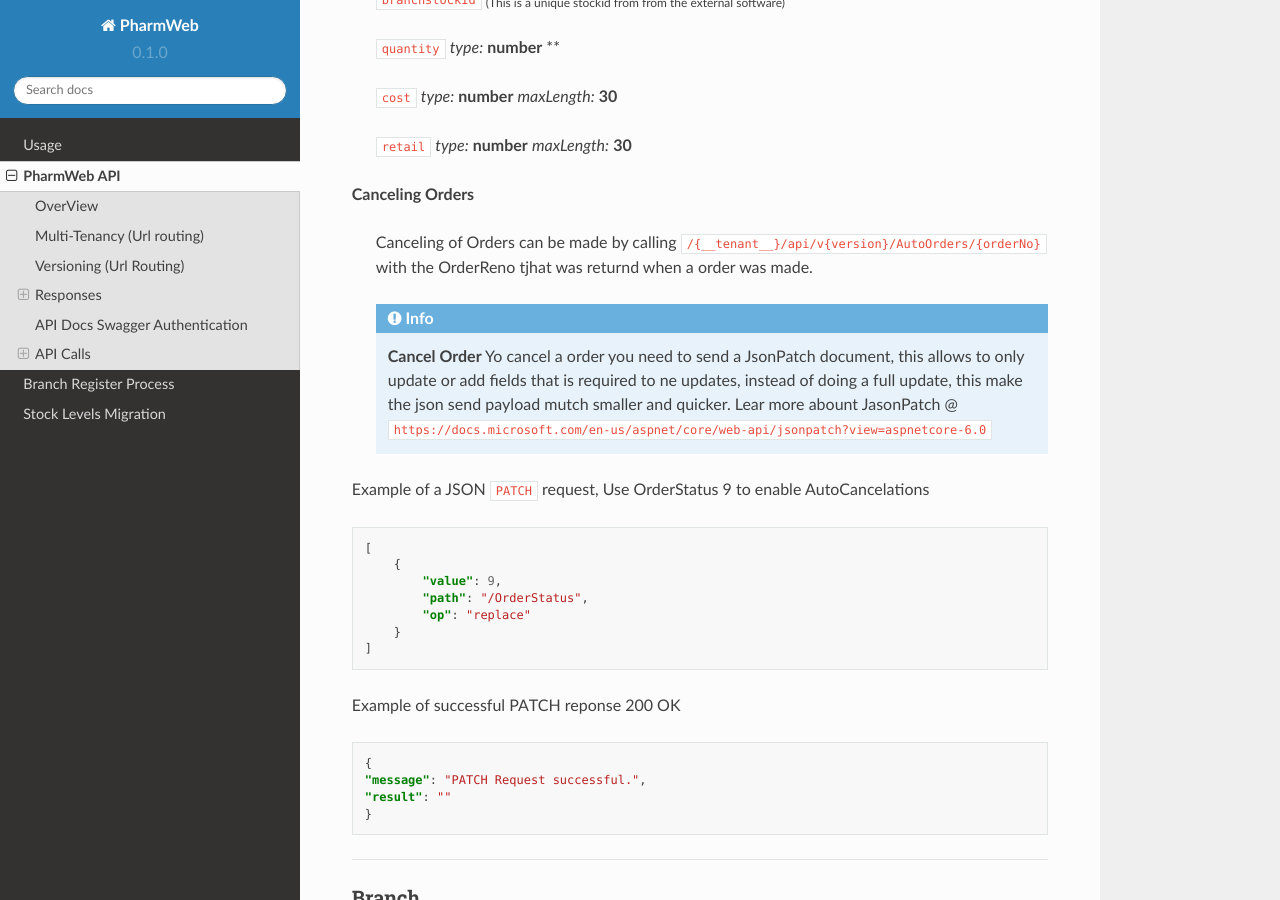
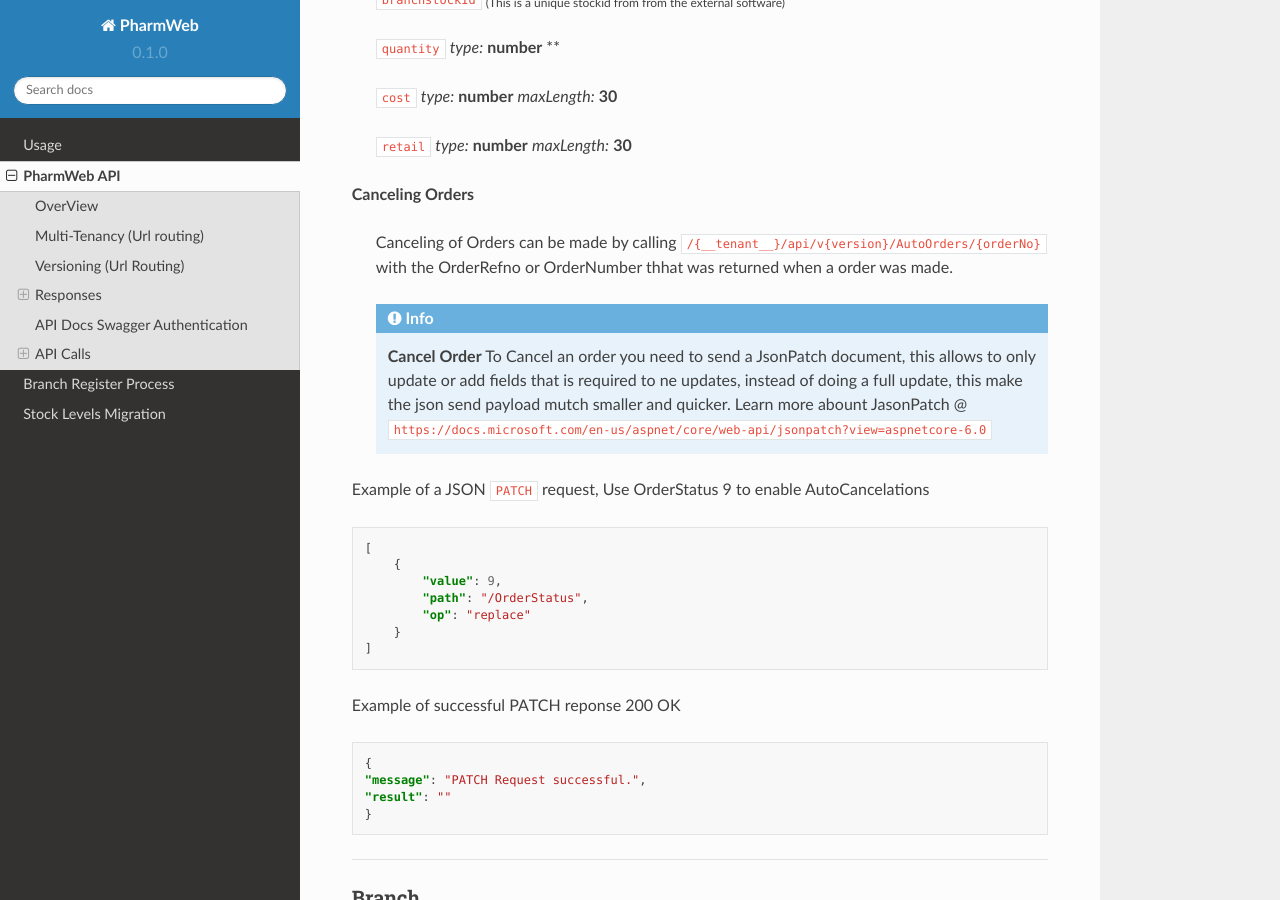
Before and after one commit to Torrafuzar/PharmWebAPI, a Sphinx documentation site: the page built from docs/source/api.rst, in a window 1280 px wide and 900 px high, scrolled down 8034 px. Built offline with Sphinx 7.4.7 and the Read the Docs theme 2.0.0, drawn with Linux system fonts in a browser that asks for light colours.

Commit message:
Update api.rst

```diff
--- a/docs/source/api.rst
+++ b/docs/source/api.rst
@@ -333,11 +333,11 @@
 
 **Canceling Orders**
 
-  Canceling of Orders can be made by calling ``/{__tenant__}/api/v{version}/AutoOrders/{orderNo}`` with the OrderReno tjhat was returnd when a order was made.
+  Canceling of Orders can be made by calling ``/{__tenant__}/api/v{version}/AutoOrders/{orderNo}`` with the OrderRefno or OrderNumber thhat was returned when a order was made.
 
   .. admonition:: Info
 
-   **Cancel Order** Yo cancel a order you need to send a JsonPatch document, this allows to only update or add fields that is required to ne updates, instead of doing a full update, this make the json send payload mutch smaller and quicker. Lear more abount JasonPatch @ ``https://docs.microsoft.com/en-us/aspnet/core/web-api/jsonpatch?view=aspnetcore-6.0``
+   **Cancel Order** To Cancel an order you need to send a JsonPatch document, this allows to only update or add fields that is required to ne updates, instead of doing a full update, this make the json send payload mutch smaller and quicker. Learn more abount JasonPatch @ ``https://docs.microsoft.com/en-us/aspnet/core/web-api/jsonpatch?view=aspnetcore-6.0``
 
 
 Example of a JSON ``PATCH`` request, Use OrderStatus 9 to enable AutoCancelations
```
